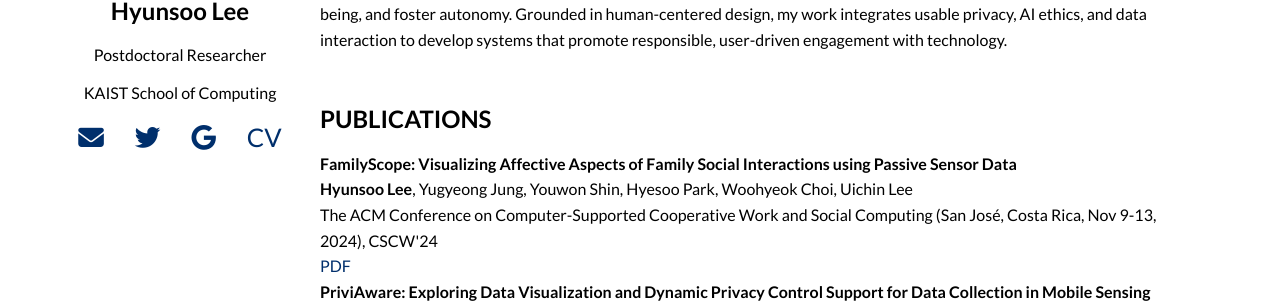
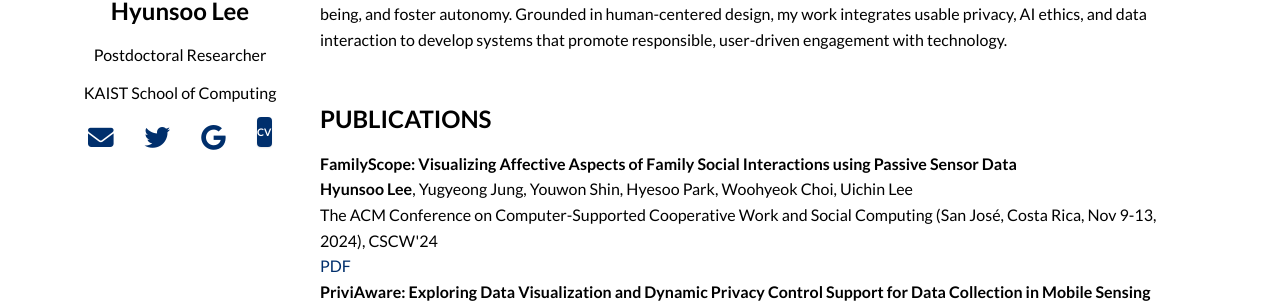
Before and after one commit to hslee90/hslee90.github.io, a Jekyll site: the page built from index.md, in a window 1280 px wide. Shown: the part 270-577 px from the top of the page. Built offline with Jekyll 4.4.1, drawn with Linux system fonts in a browser that asks for light colours; nearby versions of some CDN libraries.

Commit message:
Update index.md

```diff
--- a/index.md
+++ b/index.md
@@ -21,7 +21,7 @@ title: "Hyunsoo Lee"
       <a href="mailto:hslee90@kaist.ac.kr"><i class="fa-solid fa-envelope"></i></a>
       <a href="https://twitter.com/hyunsoo820"><i class="fa-brands fa-twitter"></i></a>
       <a href="https://scholar.google.com/citations?user=ctglUjoAAAAJ&hl=en"><i class="fa-brands fa-google"></i></a>
-      <a href="assets/CV.pdf" target="_blank" class="cv-button">CV</a>
+      <a href="assets/CV.pdf" target="_blank" class="cv-box">CV</a>
     </div>
   </div> <!-- .sidebar 닫기 -->
 
```
